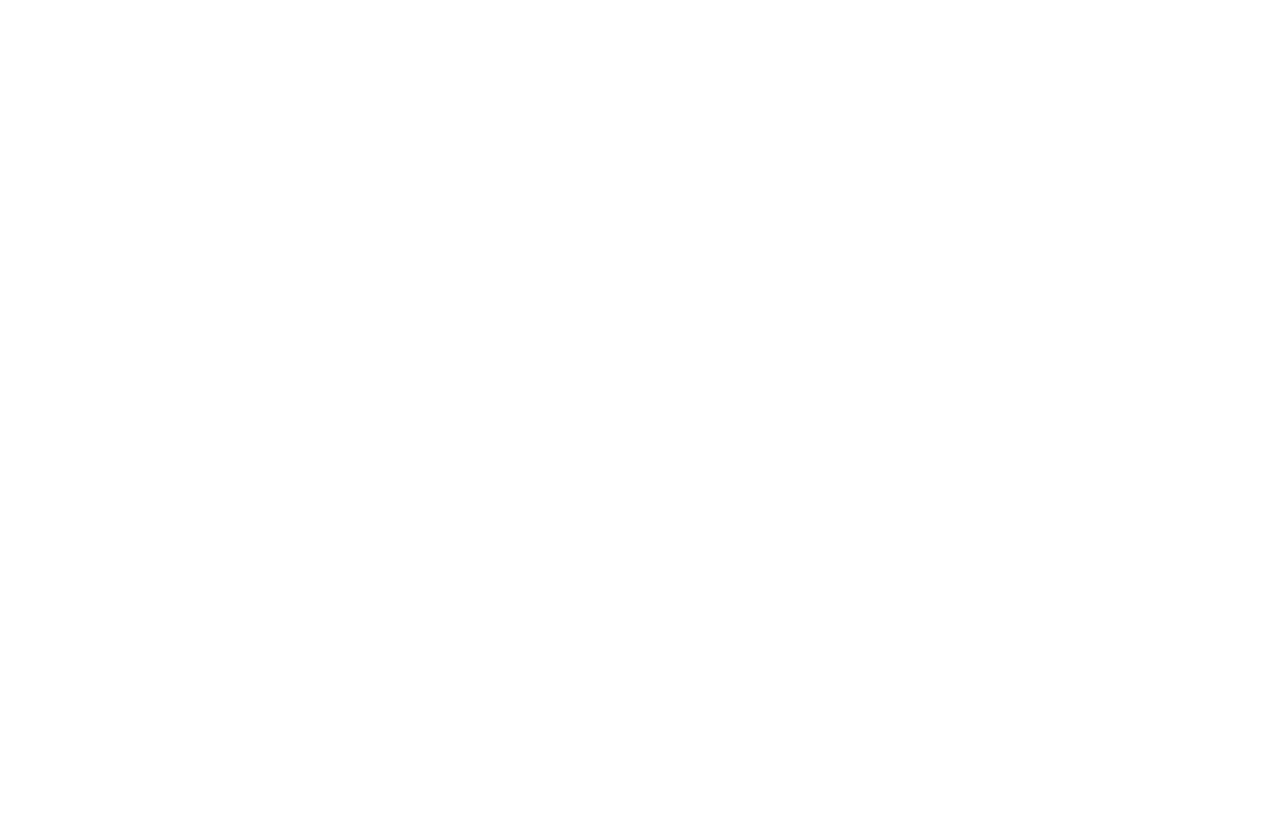
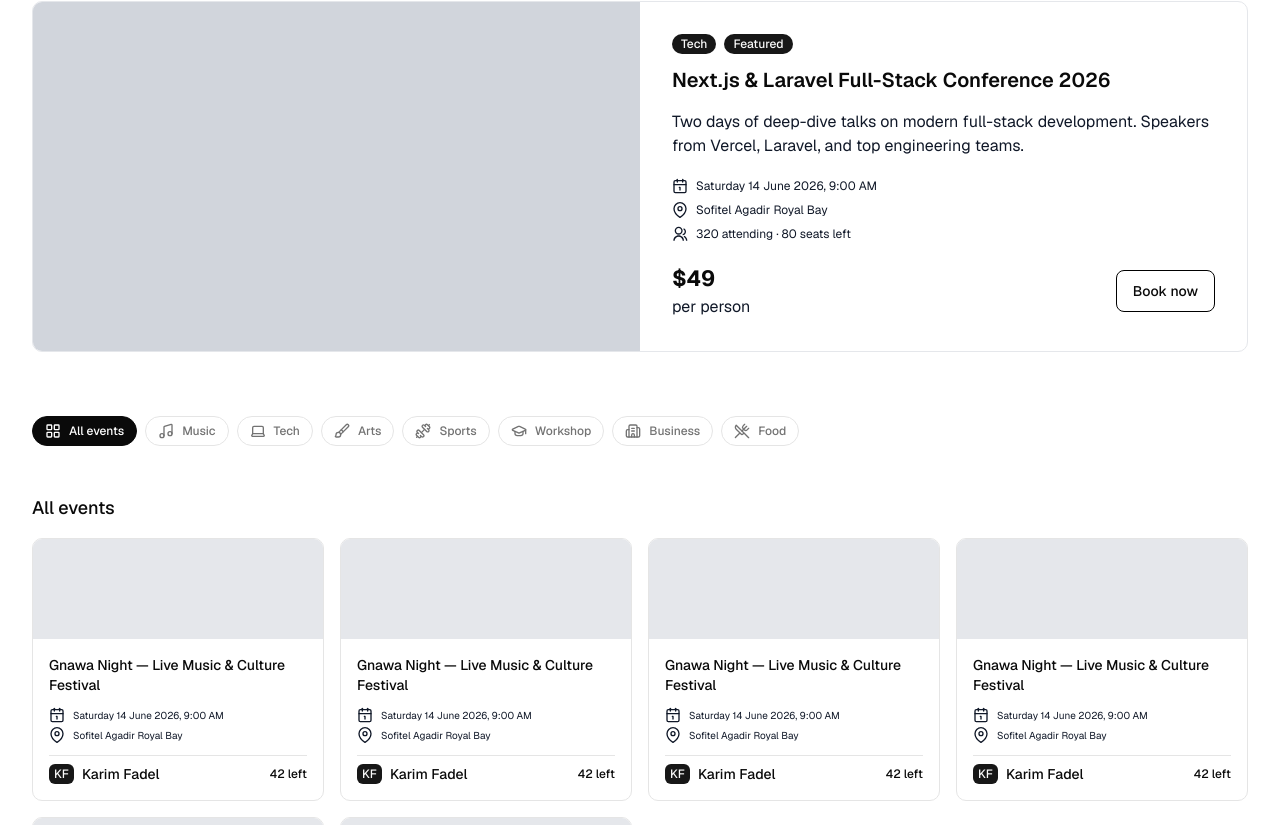
Before and after one commit to Ayoubaitihia/Event-booking-system, a Next.js app in the folder frontend/: page / in a window 1280 px wide. Shown: the part 599-1424 px from the top of the page. Before the commit the page ends 800 px from the top, so only its background shows below. Built offline with nearby package versions, Linux system fonts and the light colour scheme.

Commit message:
v-02-06-03-29

```diff
--- a/frontend/src/app/(public)/page.tsx
+++ b/frontend/src/app/(public)/page.tsx
@@ -1,13 +1,17 @@
 import Navbar from "@/components/layout/Navbar"
 import Hero from "@/components/layout/hero"
 import CategoryFilter from "@/components/events/CategoryFilter"
+import FeaturedEvent from "@/components/events/FeaturedEvent"
+import Events from "@/components/events/Events"
 
 export default function HomePage() {
   return(
-    <div>
+    <div className="">
       <Navbar/>
       <Hero/>
+      <FeaturedEvent/>
       <CategoryFilter/>
+      <Events/>
     </div>
   )
 }
--- a/frontend/src/components/events/EventCard.tsx
+++ b/frontend/src/components/events/EventCard.tsx
@@ -1,5 +1,34 @@
+import { LuCalendar1 } from "react-icons/lu";
+import { FiMapPin } from "react-icons/fi";
+import { Badge } from "../ui/badge";
+
 export default function EventCard() {
   return(
-    <div>EventCard</div>
+    <div className="border rounded-lg overflow-hidden">
+      <div className="bg-gray-200 h-25">
+      </div>
+      <div className="p-4">
+        <h3 className="text-sm font-medium">
+          Gnawa Night — Live Music & Culture Festival
+        </h3>
+        <div className="pt-3 flex flex-col gap-y-1 text-gray-900">
+          <span className="flex items-center gap-x-2">
+            <LuCalendar1 className="font-medium" />
+            <span className="text-[10px]">Saturday 14 June 2026, 9:00 AM</span>
+          </span>
+          <span className="flex items-center gap-x-2">
+            <FiMapPin className="font-medium" />
+            <span className="text-[10px]">Sofitel Agadir Royal Bay</span>
+          </span>
+        </div>
+        <div className="mt-3 pt-2 border-t flex items-center justify-between">
+          <div className="flex items-center gap-x-2">
+            <Badge className="font-mono px-1 rounded-sm text-xs">KF</Badge>
+            <span className="text-sm font-medium">Karim Fadel</span>
+          </div>
+          <span className="text-xs font-medium">42 left</span>
+        </div>
+      </div>
+    </div>
   )
 }
--- /dev/null
+++ b/frontend/src/components/events/Events.tsx
@@ -0,0 +1,21 @@
+import EventCard from "./EventCard";
+
+export default function Events() {
+  return(
+    <div className="px-6 lg:px-8 py-6">
+        <h3 className="font-medium text-lg">All events</h3>
+        <div>
+
+        </div>
+        <div className="grid grid-cols-4 pt-4 gap-4">
+            <EventCard/>
+            <EventCard/>
+            <EventCard/>
+            <EventCard/>
+            <EventCard/>
+            <EventCard/>
+        </div>
+
+    </div>
+  )
+}
--- /dev/null
+++ b/frontend/src/components/events/FeaturedEvent.tsx
@@ -0,0 +1,12 @@
+import FeaturedEventCard from "./FeaturedEventCard"
+
+export default function FeaturedEvent() {
+  return(
+    <div className="px-6 lg:px-8 py-6">
+      <h3 className="font-medium text-lg">Featured this week</h3>
+      <div className="py-4">
+        <FeaturedEventCard/>
+      </div>
+    </div>
+  )
+}
--- /dev/null
+++ b/frontend/src/components/events/FeaturedEventCard.tsx
@@ -0,0 +1,50 @@
+import { Badge } from "../ui/badge";
+import { LuCalendar1 } from "react-icons/lu";
+import { FiMapPin } from "react-icons/fi";
+import { RiGroupLine } from "react-icons/ri";
+import { Button } from "../ui/button";
+
+export default function FeaturedEventCard() {
+  return(
+    <div className="border border-gray-200 rounded-lg grid grid-cols-2 overflow-hidden">
+
+      <div className="bg-gray-300 w-full"></div>
+      <div className="flex flex-col p-8">
+        <div className="flex items-center gap-x-2 pb-3">
+          <Badge>Tech</Badge>
+          <Badge>Featured</Badge>
+        </div>
+        <h1 className="text-xl font-semibold pb-4">
+          Next.js & Laravel Full-Stack Conference 2026
+        </h1>
+        <p className="text-gray-900">
+          Two days of deep-dive talks on modern full-stack development.
+          Speakers from Vercel, Laravel, and top engineering teams.
+        </p>
+        <div className="pt-5 flex flex-col gap-y-2 text-gray-900">
+          <span className="flex items-center gap-x-2">
+            <LuCalendar1 className="font-medium" />
+            <span className="text-xs">Saturday 14 June 2026, 9:00 AM</span>
+          </span>
+          <span className="flex items-center gap-x-2">
+            <FiMapPin className="font-medium" />
+            <span className="text-xs">Sofitel Agadir Royal Bay</span>
+          </span>
+          <span className="flex items-center gap-x-2">
+            <RiGroupLine className="font-medium" />
+            <span className="text-xs">320 attending · 80 seats left</span>
+          </span>
+        </div>
+        <div className="flex items-center justify-between pt-5">
+          <div className="flex flex-col">
+            <span className="font-bold text-[22px]">$49</span>
+            <span className="text-gray-900">per person</span>
+          </div>
+          <Button variant="outline" className="border border-black cursor-pointer py-5 px-4 text-sm rounded-md font-medium">
+            Book now
+          </Button>
+        </div>
+      </div>
+    </div>
+  )
+}
--- /dev/null
+++ b/frontend/src/components/ui/badge.tsx
@@ -0,0 +1,49 @@
+import * as React from "react"
+import { cva, type VariantProps } from "class-variance-authority"
+import { Slot } from "radix-ui"
+
+import { cn } from "@/lib/utils"
+
+const badgeVariants = cva(
+  "group/badge inline-flex h-5 w-fit shrink-0 items-center justify-center gap-1 overflow-hidden rounded-4xl border border-transparent px-2 py-0.5 text-xs font-medium whitespace-nowrap transition-all focus-visible:border-ring focus-visible:ring-[3px] focus-visible:ring-ring/50 has-data-[icon=inline-end]:pr-1.5 has-data-[icon=inline-start]:pl-1.5 aria-invalid:border-destructive aria-invalid:ring-destructive/20 dark:aria-invalid:ring-destructive/40 [&>svg]:pointer-events-none [&>svg]:size-3!",
+  {
+    variants: {
+      variant: {
+        default: "bg-primary text-primary-foreground [a]:hover:bg-primary/80",
+        secondary:
+          "bg-secondary text-secondary-foreground [a]:hover:bg-secondary/80",
+        destructive:
+          "bg-destructive/10 text-destructive focus-visible:ring-destructive/20 dark:bg-destructive/20 dark:focus-visible:ring-destructive/40 [a]:hover:bg-destructive/20",
+        outline:
+          "border-border text-foreground [a]:hover:bg-muted [a]:hover:text-muted-foreground",
+        ghost:
+          "hover:bg-muted hover:text-muted-foreground dark:hover:bg-muted/50",
+        link: "text-primary underline-offset-4 hover:underline",
+      },
+    },
+    defaultVariants: {
+      variant: "default",
+    },
+  }
+)
+
+function Badge({
+  className,
+  variant = "default",
+  asChild = false,
+  ...props
+}: React.ComponentProps<"span"> &
+  VariantProps<typeof badgeVariants> & { asChild?: boolean }) {
+  const Comp = asChild ? Slot.Root : "span"
+
+  return (
+    <Comp
+      data-slot="badge"
+      data-variant={variant}
+      className={cn(badgeVariants({ variant }), className)}
+      {...props}
+    />
+  )
+}
+
+export { Badge, badgeVariants }
```
